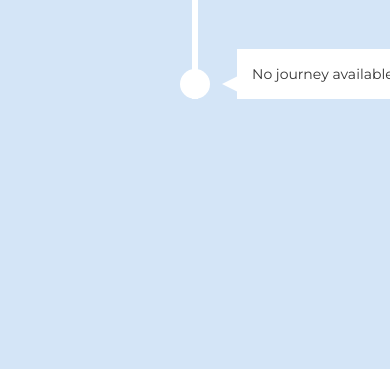
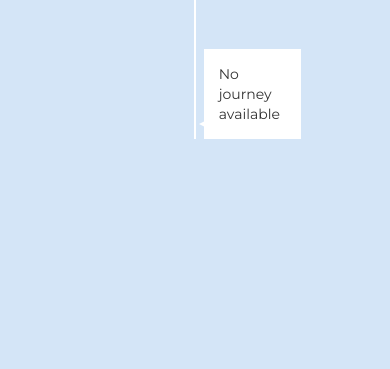
Before and after one commit to OpenSourceHelpCommunity/OpenSourceHelpCommunity.github.io, a Django app: page /journey/ in a window 390 px wide; the page is wider, and only the part inside the window is pictured. Shown: the part 51-420 px from the top of that part. Run offline with Django 3.2, Linux system fonts and the light colour scheme; data that the repository does not hold is empty; some libraries are stand-ins or nearby versions.

Commit message:
Attempt to make it responsive (#217)
Make journey page responsive

```diff
--- a/oshc/main/static/main/css/app.css
+++ b/oshc/main/static/main/css/app.css
@@ -435,29 +435,18 @@ body {
 .timeline ul li {
   list-style-type: none;
   position: relative;
-  width: 6px;
+  width: 0.5%;
   margin: 0 auto;
   padding-top: 50px;
   background: #ffffff;
 }
 
-.timeline ul li::after {
-  content: '';
-  position: absolute;
-  left: 50%;
-  bottom: 0;
-  transform: translateX(-50%);
-  width: 30px;
-  height: 30px;
-  border-radius: 50%;
-  background: inherit;
-}
-
 .timeline ul li div {
   position: relative;
   bottom: 0;
-  width: 400px;
+  width: 5000%;
   padding: 15px;
+  position: relative;
   background: #ffffff;
 }
 
@@ -471,21 +460,21 @@ body {
 }
 
 .timeline ul li:nth-child(odd) div {
-  left: 45px;
+  left: 500%;
 }
 
 .timeline ul li:nth-child(odd) div::before {
-  left: -15px;
+  left: -5%;
   border-width: 8px 16px 8px 0;
   border-color: transparent #ffffff transparent transparent;
 }
 
 .timeline ul li:nth-child(even) div {
-  left: -439px;
+  left: -5400%;
 }
 
 .timeline ul li:nth-child(even) div::before {
-  right: -15px;
+  right: -4.5%;
   border-width: 8px 0 8px 16px;
   border-color: transparent transparent transparent #ffffff;
 }
```
